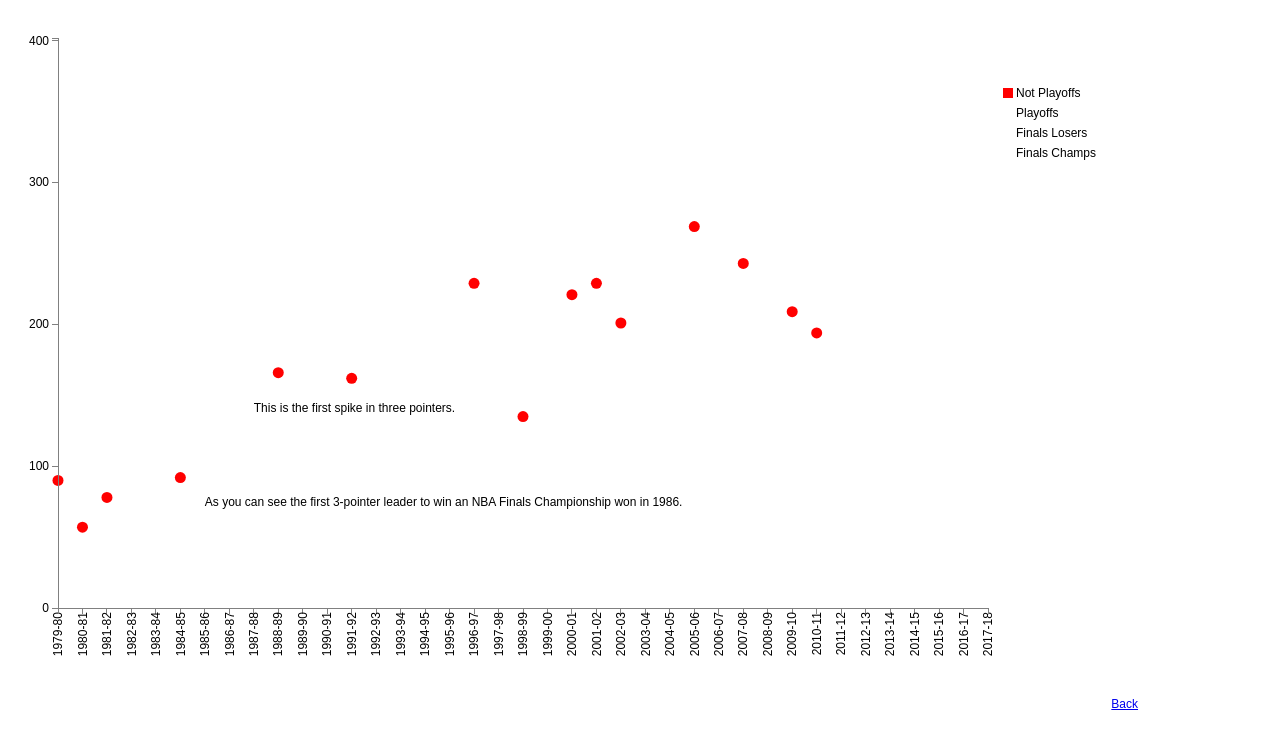
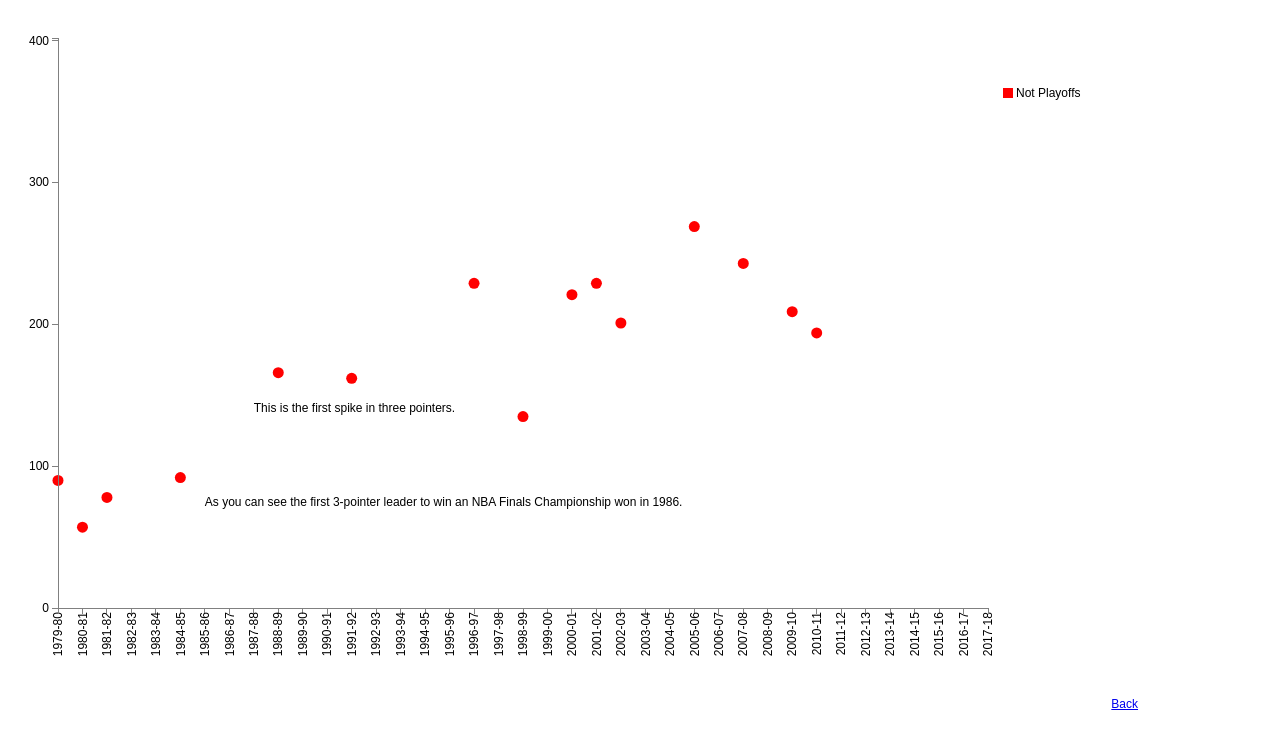
Before and after one commit to raghavnarain3/498final, a plain HTML site: page redfilter.html in a window 1280 px wide. Drawn offline with nearby package versions, Linux system fonts and the light colour scheme.

Commit message:
Update redfilter.html

```diff
--- a/redfilter.html
+++ b/redfilter.html
@@ -132,6 +132,7 @@ legend.selectAll('rect')
       .data(leg)
       .enter()
       .append("text")
+	.filter(function(d) { return d.color == "red" })
 	  .attr("x", width - 52)
       .attr("y", function(d, i){ return i *  20 + 9;})
 	  .text(function(d) {
```
